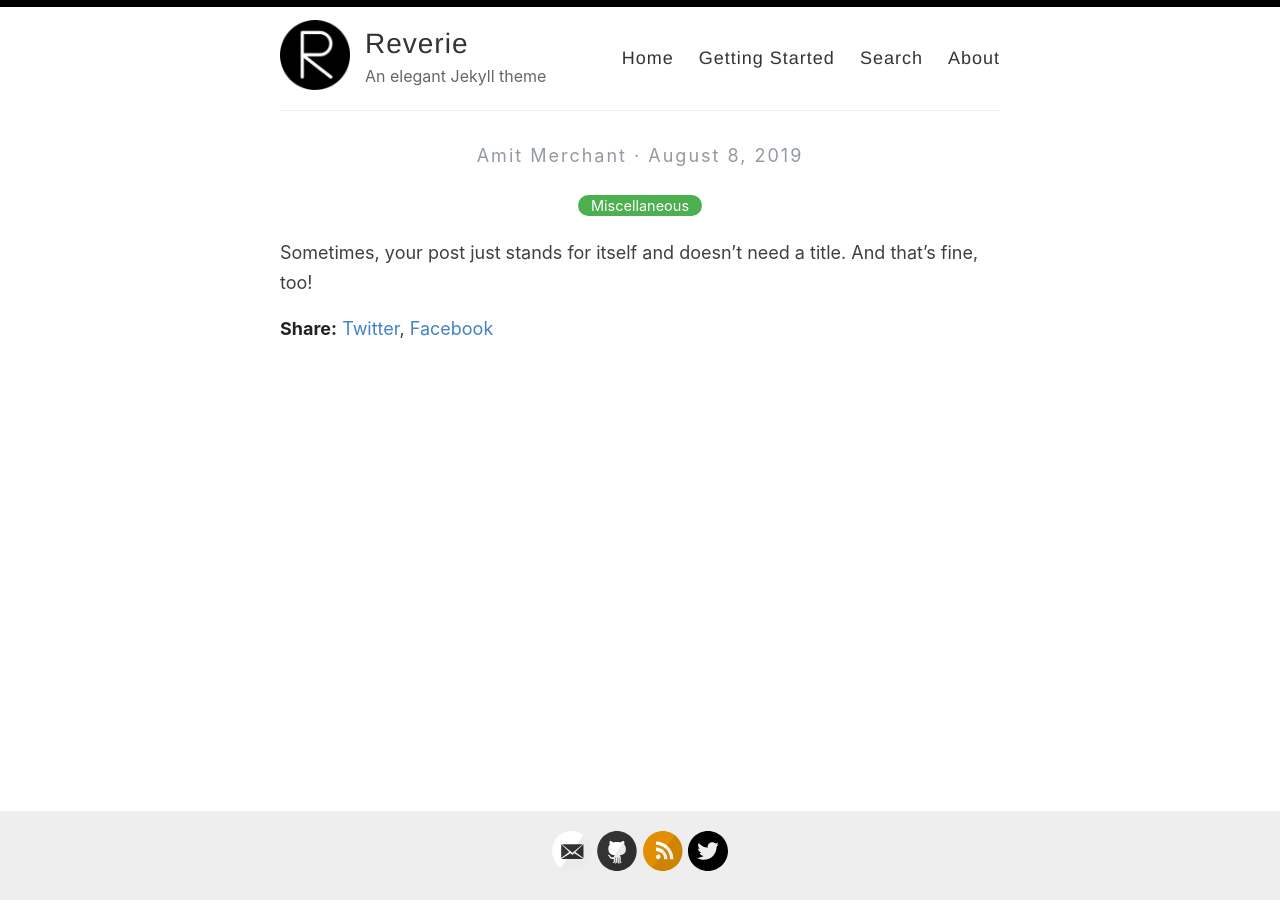
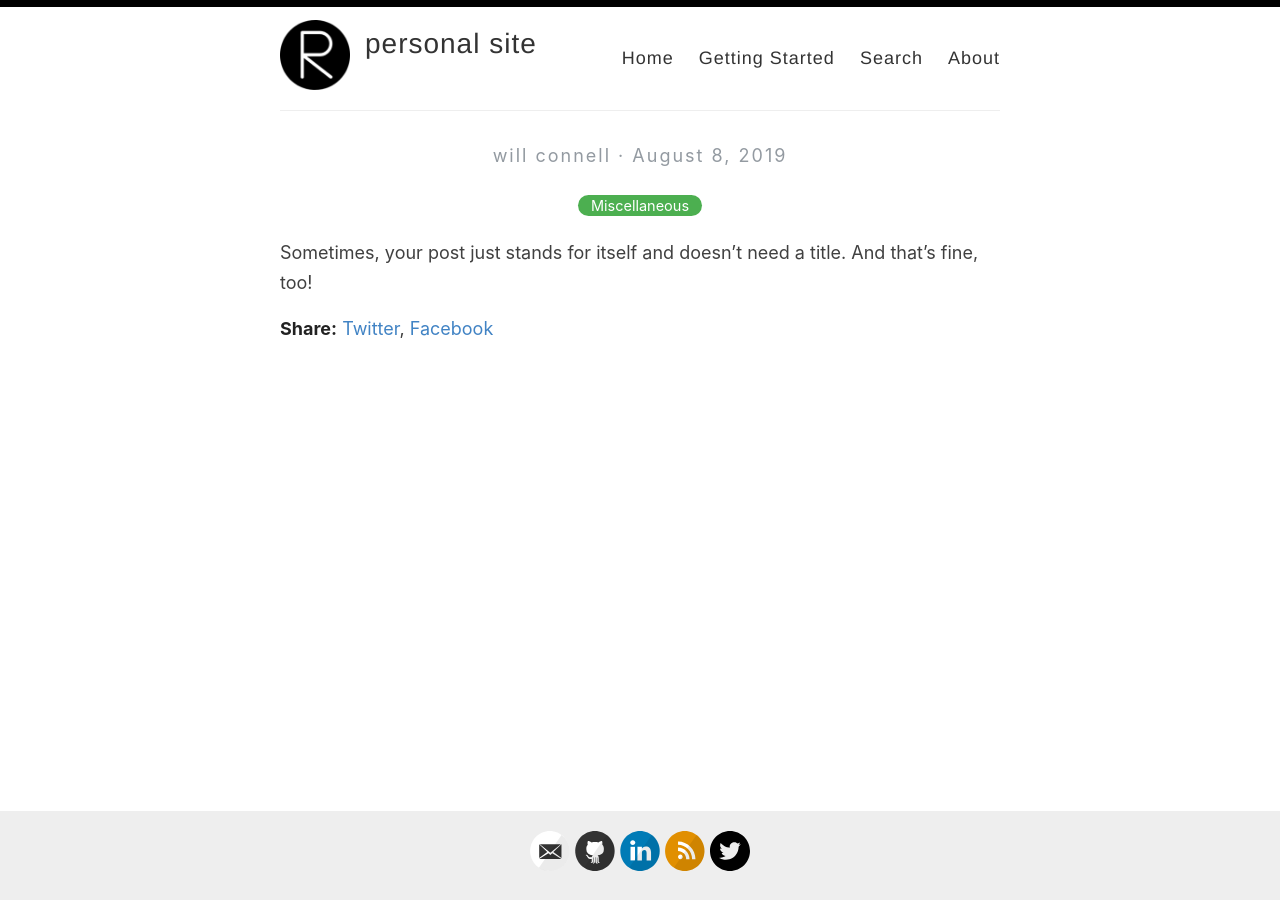
Before and after one commit to wconnell/wconnell.github.io, a Jekyll site: the page built from _posts/2019-08-08-no-title-posts.md, in a window 1280 px wide. Built offline with Jekyll 4.4.1, drawn with Linux system fonts in a browser that asks for light colours.

Commit message:
Update _config.yml

```diff
--- a/_config.yml
+++ b/_config.yml
@@ -3,13 +3,13 @@
 #
 
 # Name of your site (displayed in the header)
-name: Reverie
+name: personal site
 
 # Name of the author
-author: Amit Merchant
+author: will connell
 
 # Short bio or description (displayed in the header)
-description: An elegant Jekyll theme
+description:
 
 # URL of your avatar or profile pic (you could use your GitHub profile pic)
 avatar: /images/reverie.png
@@ -21,15 +21,15 @@ avatar: /images/reverie.png
 # Includes an icon in the footer for each username you enter
 footer-links:
   dribbble:
-  email: amit.d.merchant@gmail.com
+  email: wconnell@gmail.com
   facebook:
   flickr:
-  github: amitmerchant1990/reverie
+  github: wconnell
   instagram:
-  linkedin:
+  linkedin: will-connell-26412352
   pinterest:
   rss: rss
-  twitter: amit_merchant
+  twitter: wilstc
   stackoverflow:
   youtube: # channel/<your_long_string> or user/<user-name>
   googleplus: # anything in your profile username that comes after plus.google.com/
@@ -41,21 +41,21 @@ footer-links:
 disqus:
 
 # Enter your Google Analytics web tracking code (e.g. UA-2110908-2) to activate tracking
-google_analytics: UA-43339302-11
+google_analytics:
 
 # For newer "GA4" analytics, use the following instead of the "UA" entry above
 #google_analytics_ga4: G-GABC1DEFG
 
 # Your website URL (e.g. http://amitmerchant1990.github.io or http://www.amitmerchant.com)
 # Used for Sitemap.xml and your RSS feed
-url: http://www.amitmerchant.com/reverie
-enforce_ssl: https://www.amitmerchant.com/reverie
+url: http://wconnell.com/
+enforce_ssl: https://wconnell.com/
 
 # If you're hosting your site at a Project repository on GitHub pages
 # (http://yourusername.github.io/repository-name)
 # and NOT your User repository (http://yourusername.github.io)
 # then add in the baseurl here, like this: "/repository-name"
-baseurl: "/reverie"
+baseurl:
 
 #
 # !! You don't need to change any of the configuration flags below !!
```
